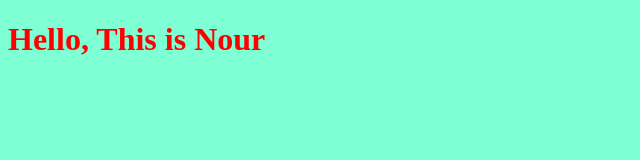
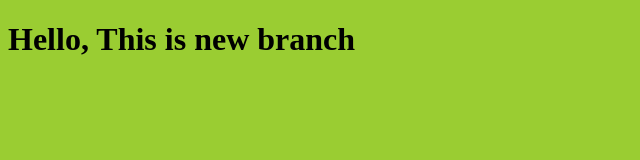
Before and after one commit to NourRabee/myProject, a plain HTML site: page index.html in a window 1280 px wide. Shown: the whole page, without its empty margins (0-640 px from the left). Drawn offline with Linux system fonts and the light colour scheme.

Commit message:
Changing styling for the title and the background

```diff
--- a/index.html
+++ b/index.html
@@ -6,7 +6,7 @@
     <title>Document</title>
     <link rel="stylesheet" href = 'style.css'>
 </head>
-<h1> Hello, This is Nour</h1>
+<h1> Hello, This is new branch</h1>
 <body>
     <script> src ="app.js"</script>
 </body>
--- a/style.css
+++ b/style.css
@@ -1,8 +1,8 @@
 h1{
 
-    color: red;
+    color: black;
 }
 body{
 
-    background-color: aquamarine;
+    background-color: yellowgreen;
 }
```
